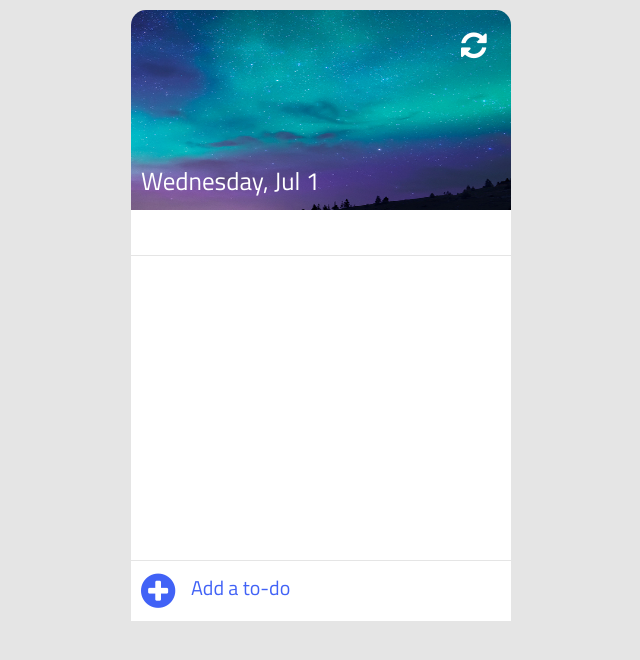
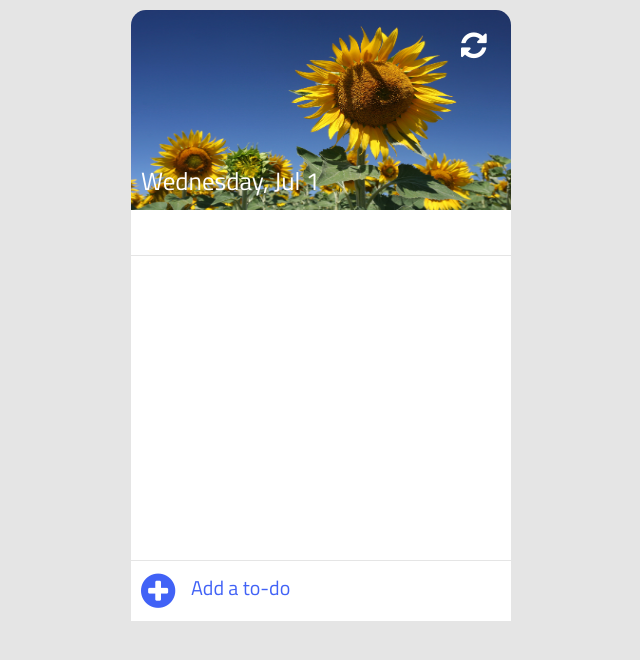
Before and after one commit to red-gazelle/To-Do-List-app, a plain HTML site: page index.html in a window 1280 px wide. Shown: the whole page, without its empty margins (319-959 px from the left). Drawn offline with Linux system fonts and the light colour scheme.

Commit message:
change background image

```diff
--- a/css/style.css
+++ b/css/style.css
@@ -17,8 +17,8 @@ body{
 .header{
     width: 380px;
     height:200px;
-    background-image: url('../img/bg2.jpg');
-    background-size: 100% 200%;
+    background-image: url('../img/sunflower.jpg');
+    background-size: 100% 100%;
     background-repeat: no-repeat;
     border-radius: 15px 15px 0 0;
     position: relative;
```
Also changed, not shown: img/sunflower.jpg (added).
